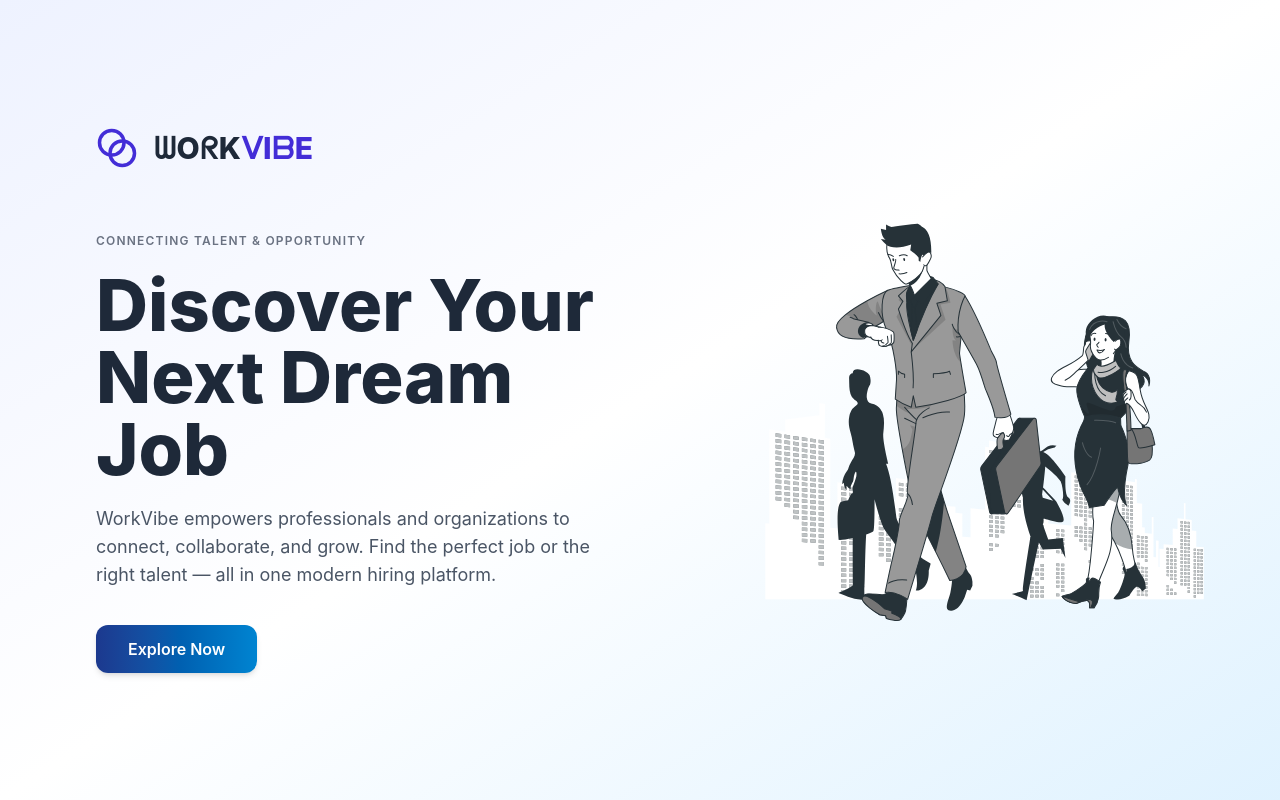
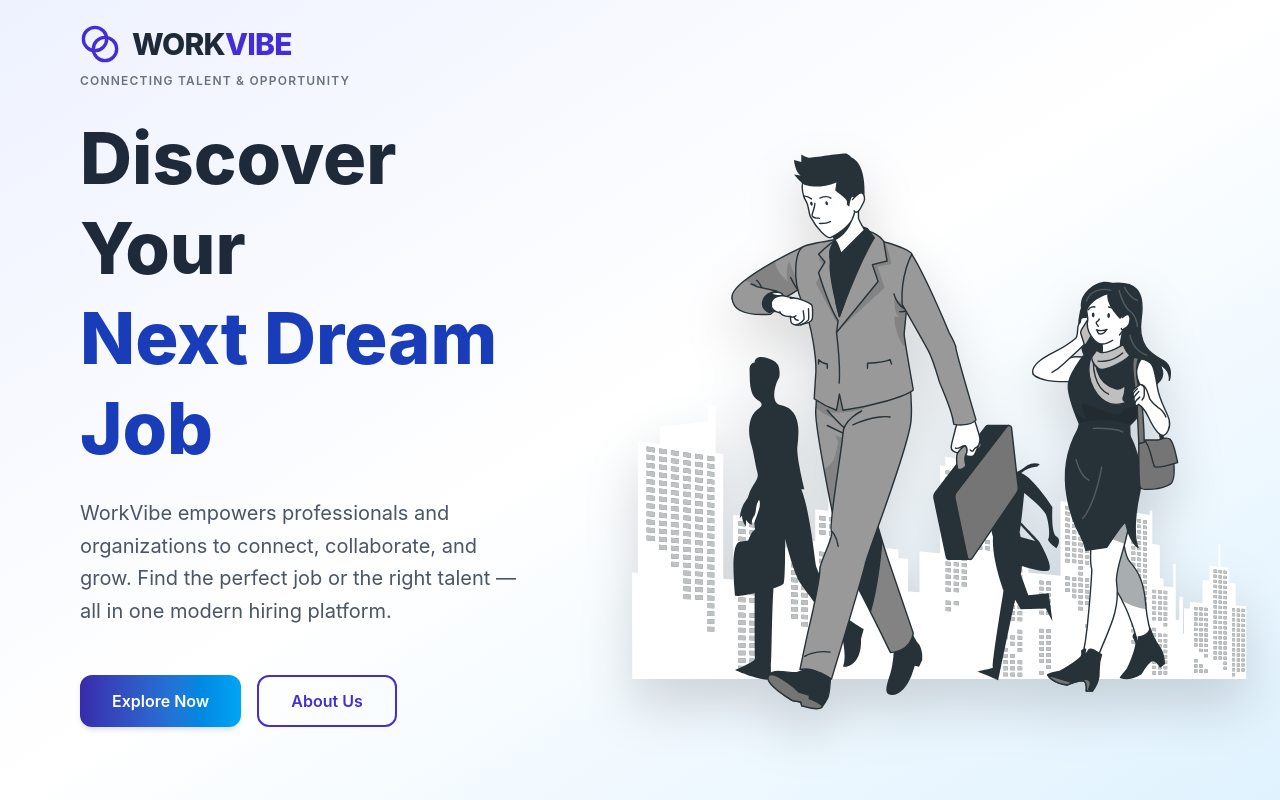
Before and after one commit to suganthan17/workvibe_frontend, a React (Vite) app: page / in a window 1280 px wide. Shown: the top 800 px of the page. Built offline with nearby package versions, Linux system fonts and the light colour scheme.

Commit message:
updated job post

```diff
--- a/package.json
+++ b/package.json
@@ -12,6 +12,7 @@
   "dependencies": {
     "axios": "^1.12.2",
     "emailjs-com": "^3.2.0",
+    "framer-motion": "^12.23.24",
     "html2pdf.js": "^0.12.1",
     "lucide-react": "^0.544.0",
     "react": "^19.1.1",
--- a/src/components/SidebarRecruiter.jsx
+++ b/src/components/SidebarRecruiter.jsx
@@ -116,7 +116,7 @@ function SidebarRecruiter() {
               <li key={item.name}>
                 <button
                   onClick={() => navigate(item.path)}
-                  className={`w-full flex items-center gap-3 px-3 py-2 rounded-lg text-left transition ${
+                  className={`w-full flex items-center cursor-pointer gap-3 px-3 py-2 rounded-lg text-left transition ${
                     active
                       ? "bg-indigo-50 ring-1 ring-indigo-100 text-indigo-700"
                       : "hover:bg-gray-50"
@@ -147,7 +147,7 @@ function SidebarRecruiter() {
       <div className="mt-6">
         <button
           onClick={handleLogout}
-          className="w-full flex items-center gap-3 px-3 py-2 rounded-lg border border-transparent bg-red-50 text-red-600 hover:bg-red-100 transition"
+          className="w-full flex items-center gap-3 px-3 py-2 cursor-pointer rounded-lg border border-transparent bg-red-50 text-red-600 hover:bg-red-100 transition"
         >
           <LogOut size={18} />
           <span className="text-sm font-medium">Logout</span>
--- a/src/pages/Common/LandingPage.jsx
+++ b/src/pages/Common/LandingPage.jsx
@@ -1,4 +1,5 @@
 import React from "react";
+import { motion } from "framer-motion";
 import { useNavigate } from "react-router-dom";
 import { Blend } from "lucide-react";
 import ban1 from "/src/assets/ban2.svg";
@@ -9,55 +10,61 @@ export default function LandingPage() {
 
   return (
     <>
-      <div className="min-h-screen flex flex-col md:flex-row items-stretch bg-gradient-to-br from-indigo-50 via-white to-sky-100">
-        {/* Left Section */}
-        <div className="flex-1 flex flex-col justify-center px-8 md:px-16 lg:px-24 py-10">
+      <div className="min-h-screen flex flex-col md:flex-row items-center justify-between bg-gradient-to-br from-indigo-50 via-white to-sky-100 overflow-hidden">
         {/* Navbar */}
-          <nav className="flex items-center justify-start mb-16">
+        <nav className="absolute top-0 left-0 w-full flex justify-start items-center px-8 md:px-20 py-6 z-10">
           <div
-              className="flex items-center gap-4 cursor-pointer"
+            className="flex items-center gap-3 cursor-pointer"
             onClick={() => navigate("/")}
           >
-              <Blend size={42} className="text-indigo-700" />
-              <h1 className="text-3xl font-extrabold text-gray-800 tracking-wide">
-                ᗯOᖇK<span className="text-indigo-700">ᐯIᗷE</span>
+            <Blend size={40} className="text-indigo-700" />
+            <h1 className="text-3xl font-extrabold text-gray-800 tracking-tight">
+              WORK<span className="text-indigo-700">VIBE</span>
             </h1>
           </div>
         </nav>
 
-          {/* Hero Text Section */}
-          <div className="max-w-lg space-y-5">
+        {/* Left Section */}
+        <div className="flex-1 flex flex-col justify-center px-8 md:px-20 mt-24 md:mt-0 space-y-6">
           <p className="uppercase text-gray-500 font-semibold tracking-widest text-xs">
             Connecting Talent & Opportunity
           </p>
 
-            <h1 className="text-7xl font-extrabold  text-gray-800">
-              Discover Your <br /> Next Dream Job
+          <h1 className="text-6xl md:text-7xl font-extrabold text-gray-800 leading-tight">
+            Discover Your <br />
+            <span className="text-blue-800">Next Dream Job</span>
           </h1>
 
-            <p className="text-gray-600 text-base md:text-lg">
+          <p className="text-gray-600 text-lg md:text-xl max-w-xl leading-relaxed">
             WorkVibe empowers professionals and organizations to connect,
             collaborate, and grow. Find the perfect job or the right talent —
             all in one modern hiring platform.
           </p>
 
+          <div className="flex gap-4 mt-6">
             <button
               onClick={() => navigate("/login")}
-              className="mt-4 px-8 cursor-pointer py-3 bg-gradient-to-r from-blue-900 to-sky-600 text-white font-semibold rounded-xl shadow-md hover:shadow-lg hover:scale-[1.03] active:scale-[0.98] transition duration-300"
+              className="px-8 py-3 bg-gradient-to-r  from-indigo-800 to-sky-500 text-white cursor-pointer font-semibold rounded-xl shadow-md hover:shadow-lg hover:scale-[1.05] active:scale-[0.97] transition duration-300"
             >
               Explore Now
+            </button>
+            <button
+              onClick={() => navigate("/about")}
+              className="px-8 py-3 border-2 border-indigo-700 cursor-pointer text-indigo-700 font-semibold rounded-xl hover:bg-gradient-to-r from-indigo-800 to-sky-500 hover:text-white hover:border-white transition duration-300"
+            >
+              About Us
             </button>
           </div>
         </div>
 
-        {/* Right Section */}
-        <div className="flex-1 flex items-center justify-center p-10">
-          <img
+        <motion.img
           src={ban1}
           alt="WorkVibe Job Opportunities"
-            className="w-full h-auto"
+          initial={{ opacity: 0, rotate: -15, scale: 0.7 }}
+          animate={{ opacity: 1, rotate: 0, scale: 1.05 }}
+          transition={{ duration: 1.5, ease: "easeOut" }}
+          className="w-full max-w-2xl object-contain drop-shadow-2xl"
         />
-        </div>
       </div>
 
       <Footer />
--- a/src/pages/Seeker/JobDetails.jsx
+++ b/src/pages/Seeker/JobDetails.jsx
@@ -100,10 +100,16 @@ function JobDetails() {
         <div
           className="h-36 w-full"
           style={{
-            background:
-              "linear-gradient(90deg, #ffd89b 0%, #19547b 50%, #ff7e5f 100%)",
+            background: `
+      linear-gradient(90deg, #141E30 0%, #243B55 100%),
+      linear-gradient(0deg, rgba(255,255,255,0.08) 1px, transparent 1px),
+      linear-gradient(90deg, rgba(255,255,255,0.08) 1px, transparent 1px)
+    `,
+            backgroundSize: "cover, 28px 28px, 28px 28px",
+            backgroundBlendMode: "overlay",
           }}
         />
+
         <div className="bg-white p-6 -mt-10 rounded-b-2xl border border-gray-100">
           <div className="flex flex-col md:flex-row md:items-center md:justify-between gap-4">
             <div className="flex items-start gap-4">
@@ -139,7 +145,7 @@ function JobDetails() {
             <div className="flex items-center gap-4">
               <button
                 onClick={() => toast.success("Application Submitted!")}
-                className="px-5 py-2 rounded-full bg-gradient-to-r from-green-700 to-green-500 cursor-pointer text-white font-semibold shadow"
+                className="px-5 py-2 rounded-full bg-gradient-to-r from-black to-blue-900 cursor-pointer text-white font-semibold shadow"
               >
                 Apply
               </button>
@@ -258,10 +264,7 @@ function JobDetails() {
                 </div>
               </div>
             </div>
-            <p className="text-sm text-gray-600 mb-2">
-              {company?.companyInfo?.description ||
-                "Company overview not available."}
-            </p>
+
             {company?.companyInfo?.website && (
               <a
                 href={company.companyInfo.website}
```
Also changed, not shown: 1 other file (tests, documents, lock files or other folders). Lines whose indentation alone changed are shown as unchanged.
